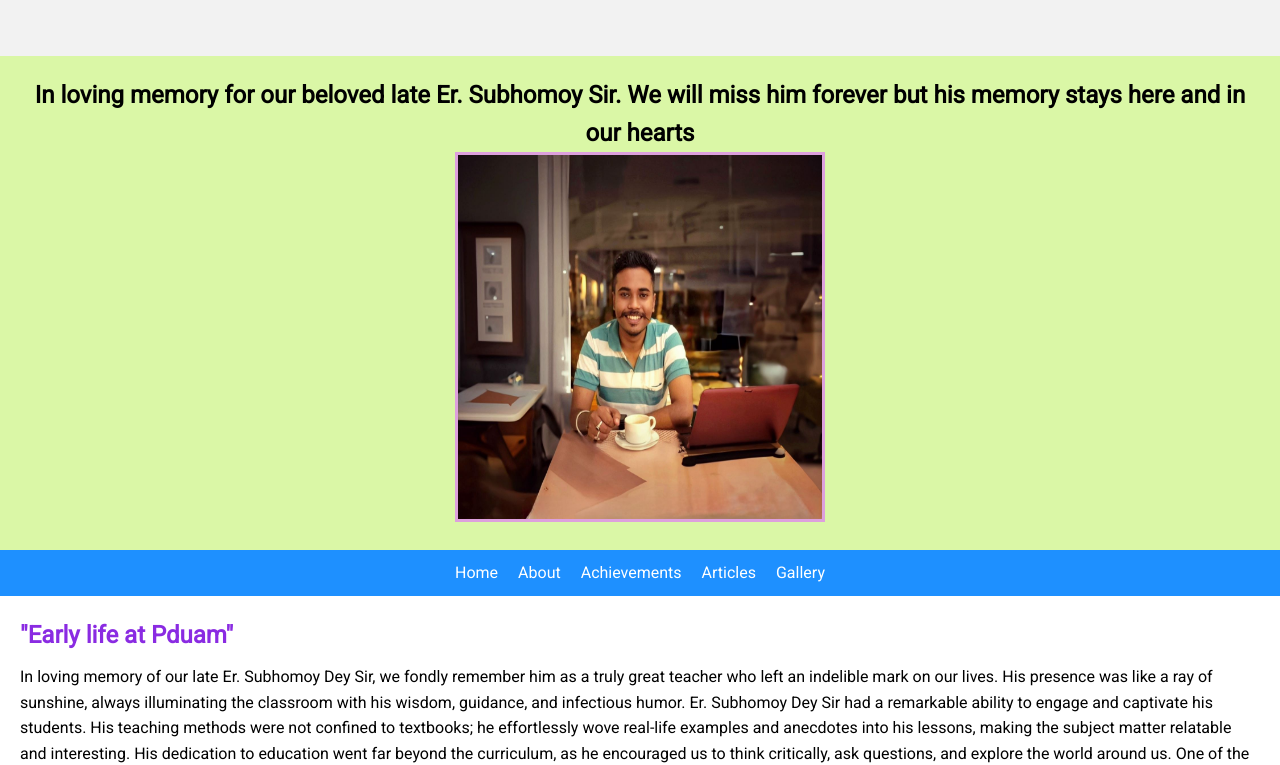
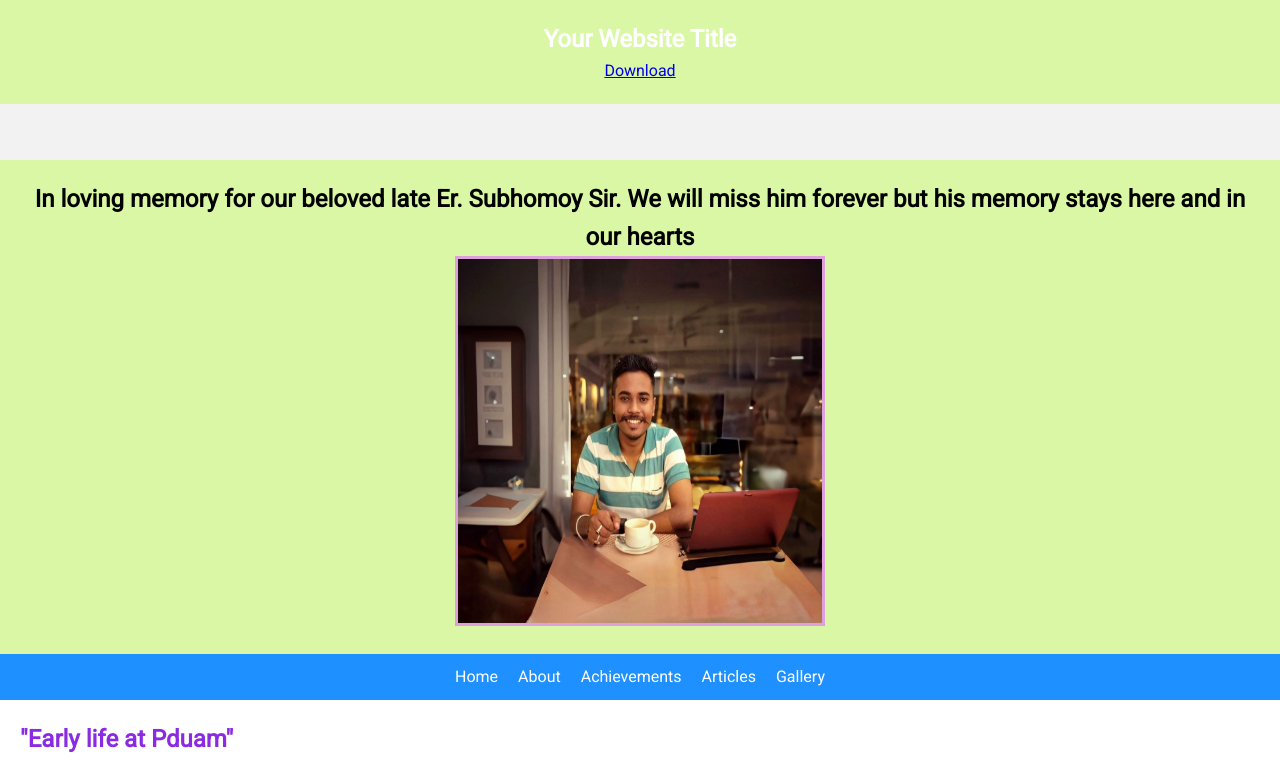
Before and after one commit to Kriparabha/Tribute, a plain HTML site: page index.html in a window 1280 px wide. Shown: the top 765 px of the page. Drawn offline with Linux system fonts and the light colour scheme.

Commit message:
Update index.html

```diff
--- a/index.html
+++ b/index.html
@@ -7,6 +7,20 @@
   <title>Tribute Page</title>
   <link rel="stylesheet" href="style.css">
 </head>
+<!DOCTYPE html>
+<html>
+<head>
+    <link rel="stylesheet" type="text/css" href="styles.css">
+</head>
+<body>
+    <header>
+        <div class="header-content">
+            <h1>Your Website Title</h1>
+            <a href="#" class="download-button">Download</a>
+        </div>
+    </header>
+</body>
+</html>
 
 <body>
   <marquee width="50%"
```
